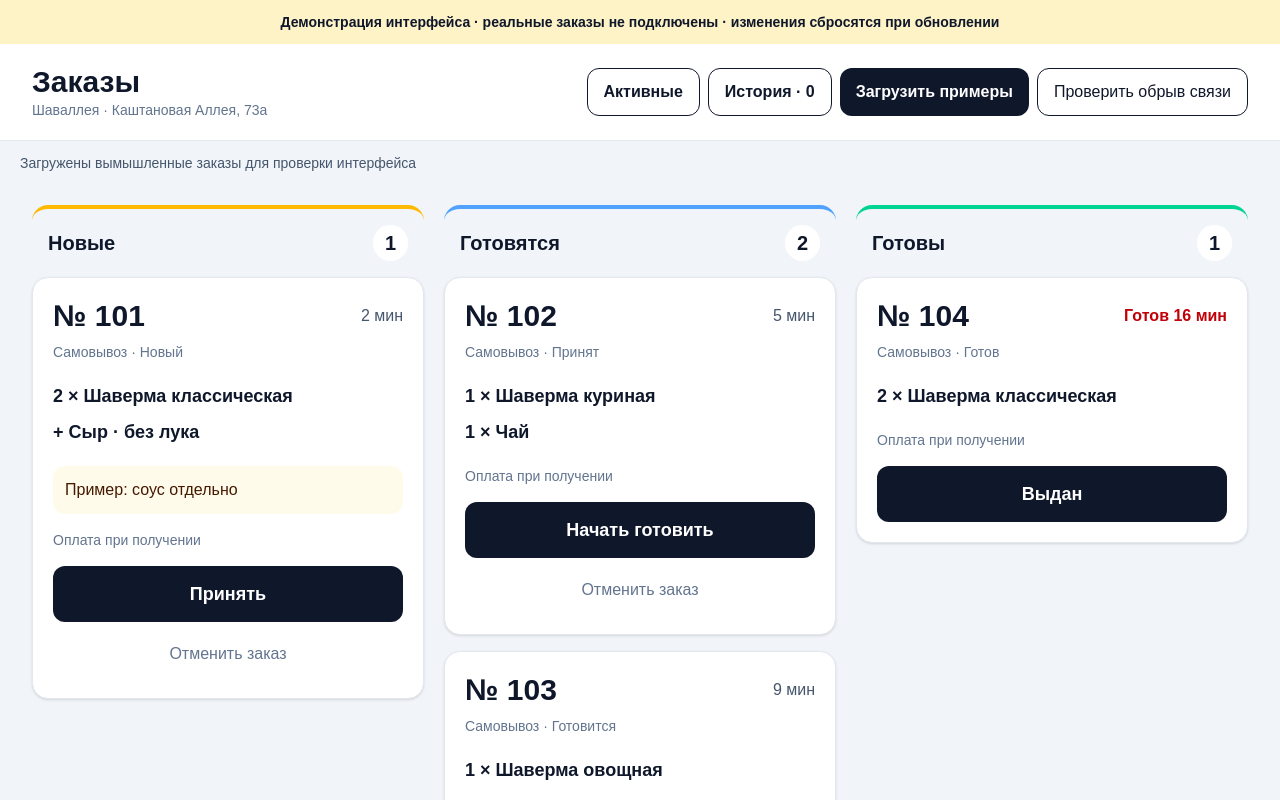
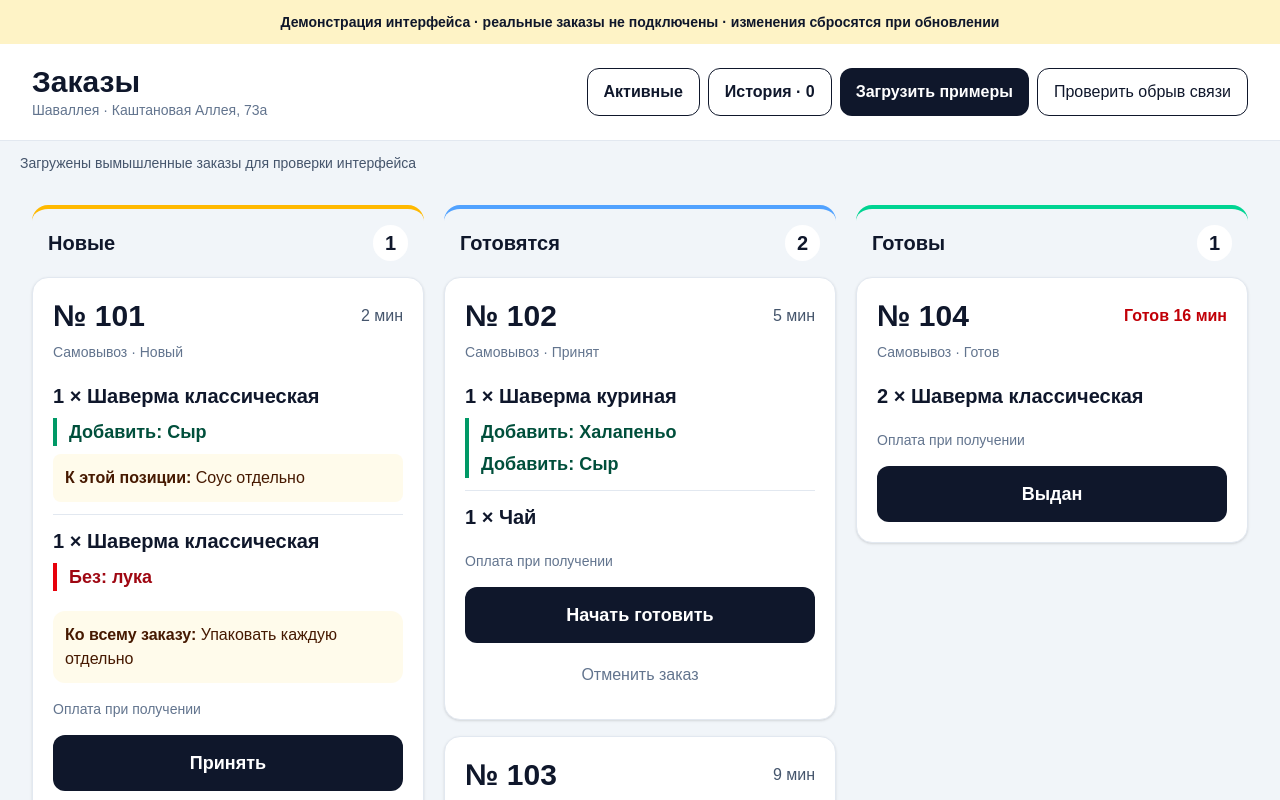
Before and after one commit to Yumis84/restaurant-ordering, a Next.js app: page /shavalleya-pages/orders in a window 1280 px wide. Both pictures are taken after a click on the button "Загрузить примеры". Shown: the top 800 px of the page. Built offline with nearby package versions, Linux system fonts and the light colour scheme.

Commit message:
Improve staff ticket composition and document pilot preservation

```diff
--- /dev/null
+++ b/app/orders/TicketItems.tsx
@@ -0,0 +1,25 @@
+/** Display-only snapshots. No catalogue lookups or order mutations. */
+export type TicketItem = {
+  id: string
+  name_snapshot: string
+  quantity: number
+  modifiers: { id: string; name_snapshot: string }[]
+  // Preview extensions; not fields in the existing production order_items table.
+  exclusions?: string[]
+  note?: string
+}
+
+export default function TicketItems({ items }: { items: TicketItem[] }) {
+  return <ul aria-label="Состав заказа" className="my-5 divide-y divide-slate-200">
+    {items.map(item => <li key={item.id} className="py-3 first:pt-0 last:pb-0">
+      <p className="break-words text-xl font-bold">{item.quantity} × {item.name_snapshot}</p>
+      {item.modifiers.length > 0 && <ul aria-label="Добавки" className="mt-2 space-y-1 border-l-4 border-emerald-600 pl-3">
+        {item.modifiers.map(modifier => <li key={modifier.id} className="break-words text-lg font-semibold text-emerald-900">Добавить: {modifier.name_snapshot}</li>)}
+      </ul>}
+      {!!item.exclusions?.length && <ul aria-label="Исключить из состава" className="mt-2 space-y-1 border-l-4 border-red-600 pl-3">
+        {item.exclusions.map((ingredient, index) => <li key={index} className="break-words text-lg font-bold text-red-800">Без: {ingredient}</li>)}
+      </ul>}
+      {item.note && <p className="mt-2 break-words rounded-lg bg-amber-50 p-3 text-amber-950"><span className="font-bold">К этой позиции: </span>{item.note}</p>}
+    </li>)}
+  </ul>
+}
--- a/app/orders/page.tsx
+++ b/app/orders/page.tsx
@@ -1,9 +1,10 @@
 'use client'
 
 import { useEffect, useState } from 'react'
+import TicketItems, { type TicketItem } from './TicketItems'
 
 type Status = 'pending' | 'accepted' | 'preparing' | 'ready' | 'completed' | 'cancelled'
-type Ticket = { id: number; status: Status; created: number; readyAt?: number; items: string[]; note?: string; changed?: boolean; reason?: string }
+type Ticket = { id: number; status: Status; created: number; readyAt?: number; items: TicketItem[]; note?: string; changed?: boolean; reason?: string }
 const next: Partial<Record<Status, Status>> = { pending: 'accepted', accepted: 'preparing', preparing: 'ready', ready: 'completed' }
 const action: Partial<Record<Status, string>> = { pending: 'Принять', accepted: 'Начать готовить', preparing: 'Готов', ready: 'Выдан' }
 const labels: Record<Status, string> = { pending: 'Новый', accepted: 'Принят', preparing: 'Готовится', ready: 'Готов', completed: 'Выдан', cancelled: 'Отменён' }
@@ -14,10 +15,20 @@ const columns: { title: string; states: Status[]; color: string }[] = [
 ]
 function samples(now: number): Ticket[] {
   return [
-    { id: 101, status: 'pending', created: now - 120000, items: ['2 × Шаверма классическая', '+ Сыр · без лука'], note: 'Пример: соус отдельно' },
-    { id: 102, status: 'accepted', created: now - 300000, items: ['1 × Шаверма куриная', '1 × Чай'] },
-    { id: 103, status: 'preparing', created: now - 540000, items: ['1 × Шаверма овощная'], changed: true, note: 'Пример изменения: без острого соуса' },
-    { id: 104, status: 'ready', created: now - 1800000, readyAt: now - 960000, items: ['2 × Шаверма классическая'] },
+    { id: 101, status: 'pending', created: now - 120000, items: [
+      { id: '101-1', name_snapshot: 'Шаверма классическая', quantity: 1, modifiers: [{ id: '101-1-cheese', name_snapshot: 'Сыр' }], note: 'Соус отдельно' },
+      { id: '101-2', name_snapshot: 'Шаверма классическая', quantity: 1, modifiers: [], exclusions: ['лука'] },
+    ], note: 'Упаковать каждую отдельно' },
+    { id: 102, status: 'accepted', created: now - 300000, items: [
+      { id: '102-1', name_snapshot: 'Шаверма куриная', quantity: 1, modifiers: [{ id: '102-1-pepper', name_snapshot: 'Халапеньо' }, { id: '102-1-cheese', name_snapshot: 'Сыр' }] },
+      { id: '102-2', name_snapshot: 'Чай', quantity: 1, modifiers: [] },
+    ] },
+    { id: 103, status: 'preparing', created: now - 540000, items: [
+      { id: '103-1', name_snapshot: 'Шаверма овощная', quantity: 1, modifiers: [], exclusions: ['острого соуса'] },
+    ], changed: true, note: 'Пример изменения: убран острый соус' },
+    { id: 104, status: 'ready', created: now - 1800000, readyAt: now - 960000, items: [
+      { id: '104-1', name_snapshot: 'Шаверма классическая', quantity: 2, modifiers: [] },
+    ] },
   ]
 }
 
@@ -58,8 +69,8 @@ export default function OrdersPreview() {
     return <article key={order.id} className="rounded-2xl border border-slate-200 bg-white p-5 shadow-sm">
       <div className="flex items-center justify-between gap-3"><h3 className="text-3xl font-black">№ {order.id}</h3><span className={order.status === 'ready' && minutes >= 15 ? 'font-bold text-red-700' : 'text-slate-600'}>{order.status === 'ready' ? 'Готов ' : ''}{minutes} мин</span></div>
       <p className="mt-2 text-sm text-slate-500">Самовывоз · {labels[order.status]}</p>
-      <ul className="my-5 space-y-2 text-lg font-semibold">{order.items.map((item, i) => <li key={i}>{item}</li>)}</ul>
-      {order.note && <p className="mb-4 rounded-xl bg-amber-50 p-3 text-amber-950">{order.note}</p>}
+      <TicketItems items={order.items} />
+      {order.note && <p className="mb-4 break-words rounded-xl bg-amber-50 p-3 text-amber-950"><span className="font-bold">Ко всему заказу: </span>{order.note}</p>}
       {order.changed && !done && <div className="mb-4 rounded-xl border border-red-200 bg-red-50 p-3"><p className="font-bold text-red-800">Заказ изменён</p><button disabled={offline} onClick={() => setOrders(current => current.map(o => o.id === order.id ? { ...o, changed: false } : o))} className="mt-3 min-h-14 w-full rounded-xl bg-red-800 px-3 font-bold text-white disabled:opacity-40">Подтвердить изменения</button></div>}
       <p className="mb-4 text-sm text-slate-500">Оплата при получении</p>
       {order.reason && <p className="mb-4 text-sm">Причина отмены: {order.reason}</p>}
```
Also changed, not shown: 2 other files (tests, documents, lock files or other folders).
